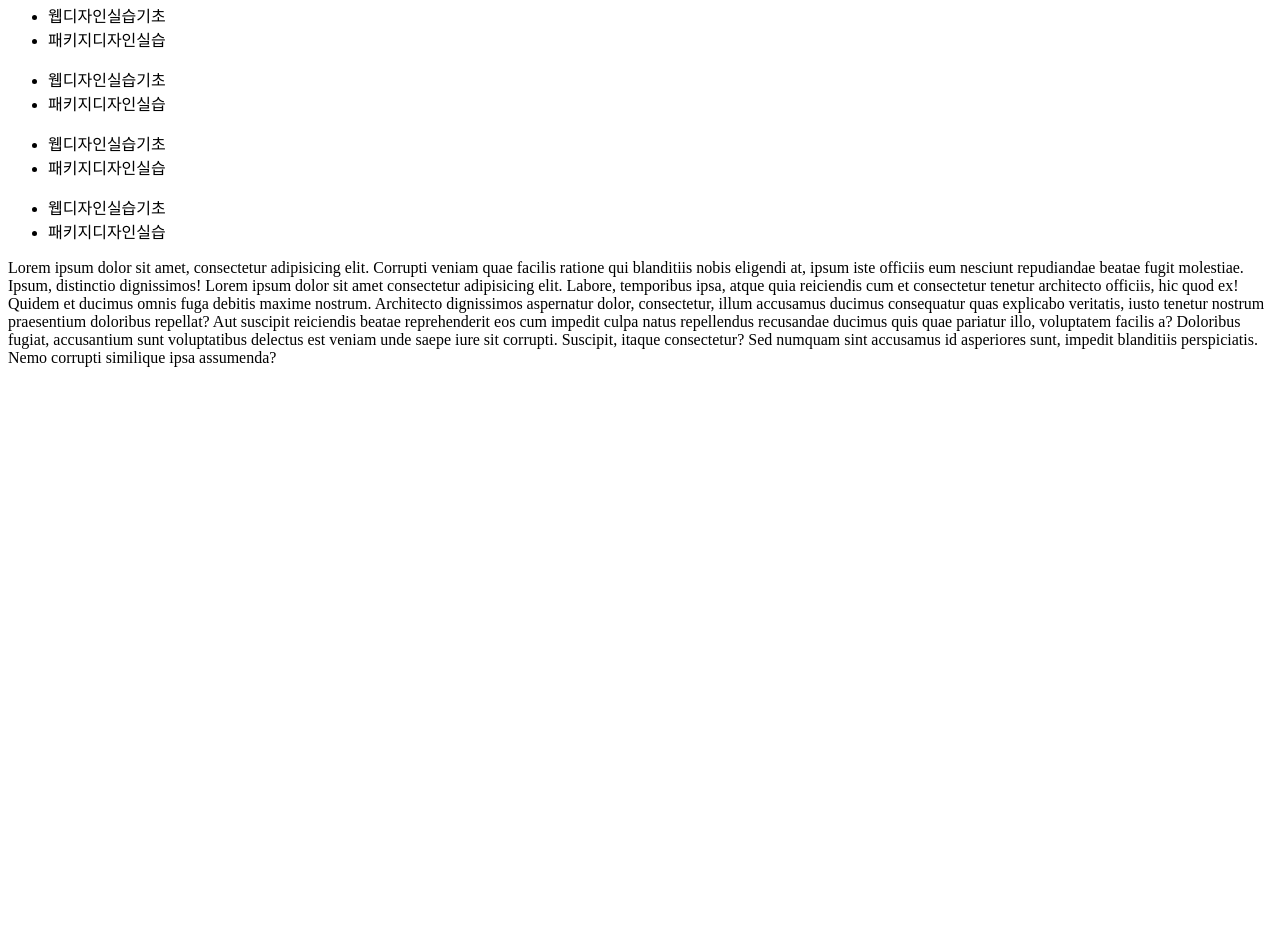
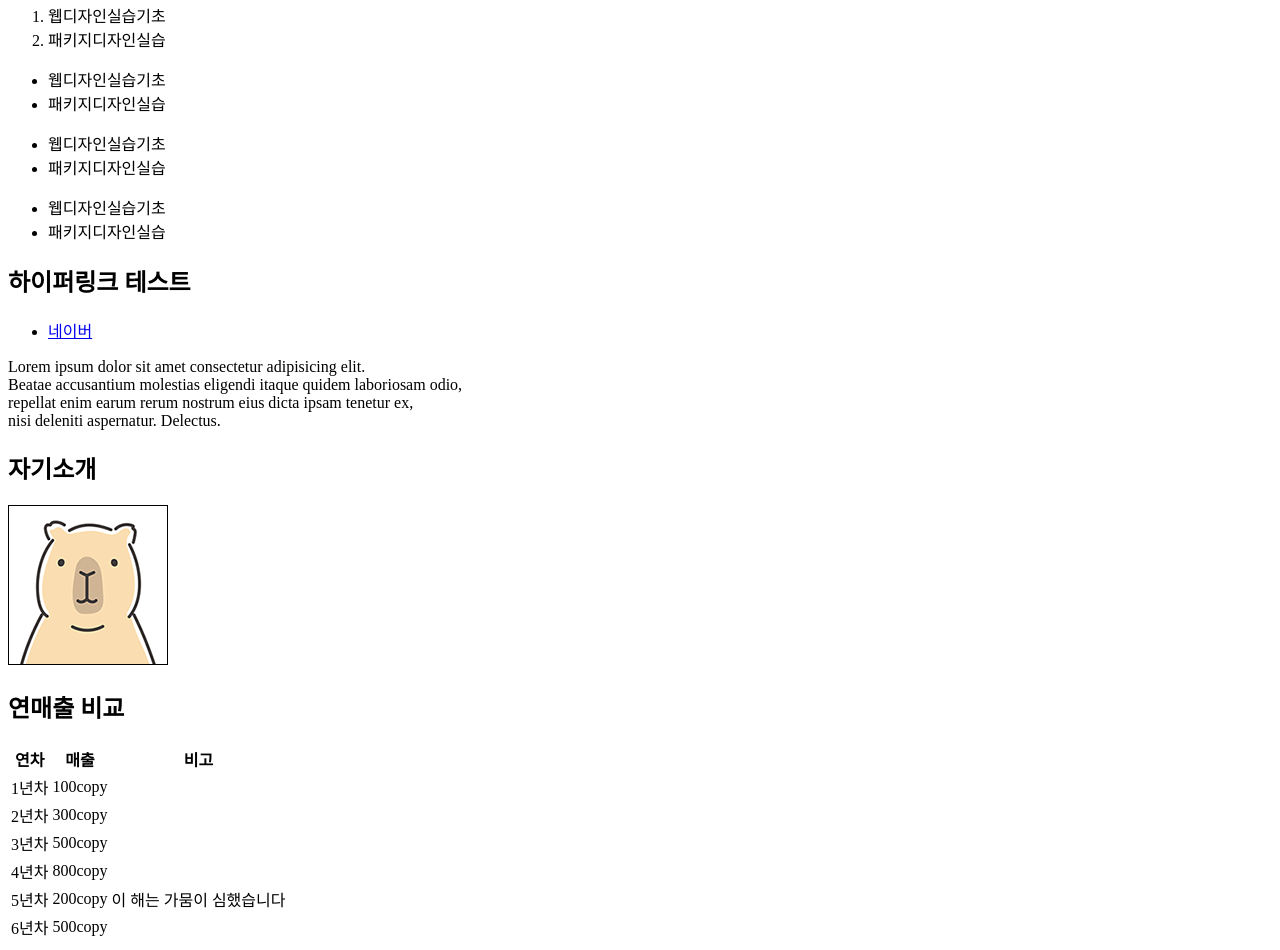
Before and after one commit to thdals/web0314, a plain HTML site: page index.html in a window 1280 px wide. Shown: the part 525-1475 px from the top of the page. Before the commit the page ends 900 px from the top, so only its background shows below. Drawn offline with Linux system fonts and the light colour scheme.

Commit message:
이미지와 테이블추가

```diff
--- a/index.html
+++ b/index.html
@@ -27,10 +27,11 @@
     <h5>24년 1학기 수강신청과목</h5>
     <h6>24년 1학기 수강신청과목</h6>
 
-    <ul>
+
+    <ol>
         <li>웹디자인실습기초</li>
         <li>패키지디자인실습</li>
-    </ul>
+    </ol>
 
     <ul>
         <li>웹디자인실습기초</li>
@@ -44,7 +45,59 @@
         <li>웹디자인실습기초</li>
         <li>패키지디자인실습</li>
     </ul>
-    Lorem ipsum dolor sit amet, consectetur adipisicing elit. Corrupti veniam quae facilis ratione qui blanditiis nobis eligendi at, ipsum iste officiis eum nesciunt repudiandae beatae fugit molestiae. Ipsum, distinctio dignissimos!
-    Lorem ipsum dolor sit amet consectetur adipisicing elit. Labore, temporibus ipsa, atque quia reiciendis cum et consectetur tenetur architecto officiis, hic quod ex! Quidem et ducimus omnis fuga debitis maxime nostrum. Architecto dignissimos aspernatur dolor, consectetur, illum accusamus ducimus consequatur quas explicabo veritatis, iusto tenetur nostrum praesentium doloribus repellat? Aut suscipit reiciendis beatae reprehenderit eos cum impedit culpa natus repellendus recusandae ducimus quis quae pariatur illo, voluptatem facilis a? Doloribus fugiat, accusantium sunt voluptatibus delectus est veniam unde saepe iure sit corrupti. Suscipit, itaque consectetur? Sed numquam sint accusamus id asperiores sunt, impedit blanditiis perspiciatis. Nemo corrupti similique ipsa assumenda?
+
+    <h2>하이퍼링크 테스트</h2>
+    <ul>
+        <li><a href="https://www.naver.com/" target="_blank">네이버</a></li>
+    </ul>
+    Lorem ipsum dolor sit amet consectetur adipisicing elit.<br> Beatae accusantium molestias eligendi itaque quidem laboriosam odio,<br> repellat enim earum rerum nostrum eius dicta ipsam tenetur ex,<br> nisi deleniti aspernatur. Delectus.
+    <h2>자기소개</h2>
+    <img src="imgs/capyzou.png" alt="">
+
+    <h2>연매출 비교</h2>
+    <table>
+        <thead>
+            <tr>
+                <th>연차</th>
+                <th>매출</th>
+                <th>비고</th>
+            </tr>
+        </thead>
+        <tbody>
+            <tr>
+                <td>1년차</td>
+                <td>100copy</td>
+                <td></td>
+            </tr>
+            <tr>
+                <td>2년차</td>
+                <td>300copy</td>
+                <td></td>
+            </tr>
+            <tr>
+                <td>3년차</td>
+                <td>500copy</td>
+                <td></td>
+            </tr>
+            <tr>
+                <td>4년차</td>
+                <td>800copy</td>
+                <td></td>
+            </tr>
+            <tr>
+                <td>5년차</td>
+                <td>200copy</td>
+                <td>이 해는 가뭄이 심했습니다</td>
+            </tr>
+            <tr>
+                <td>6년차</td>
+                <td>500copy</td>
+                <td></td>
+            </tr>
+        </tbody>
+    </table>
+    <!-- 설명글을 입력해서 나중에 코드를 봐도 이해할 수 있도록 할 수 있다-->
+
+
 </body>
 </html>
```
Also changed, not shown: imgs/capyzou.png (added).
